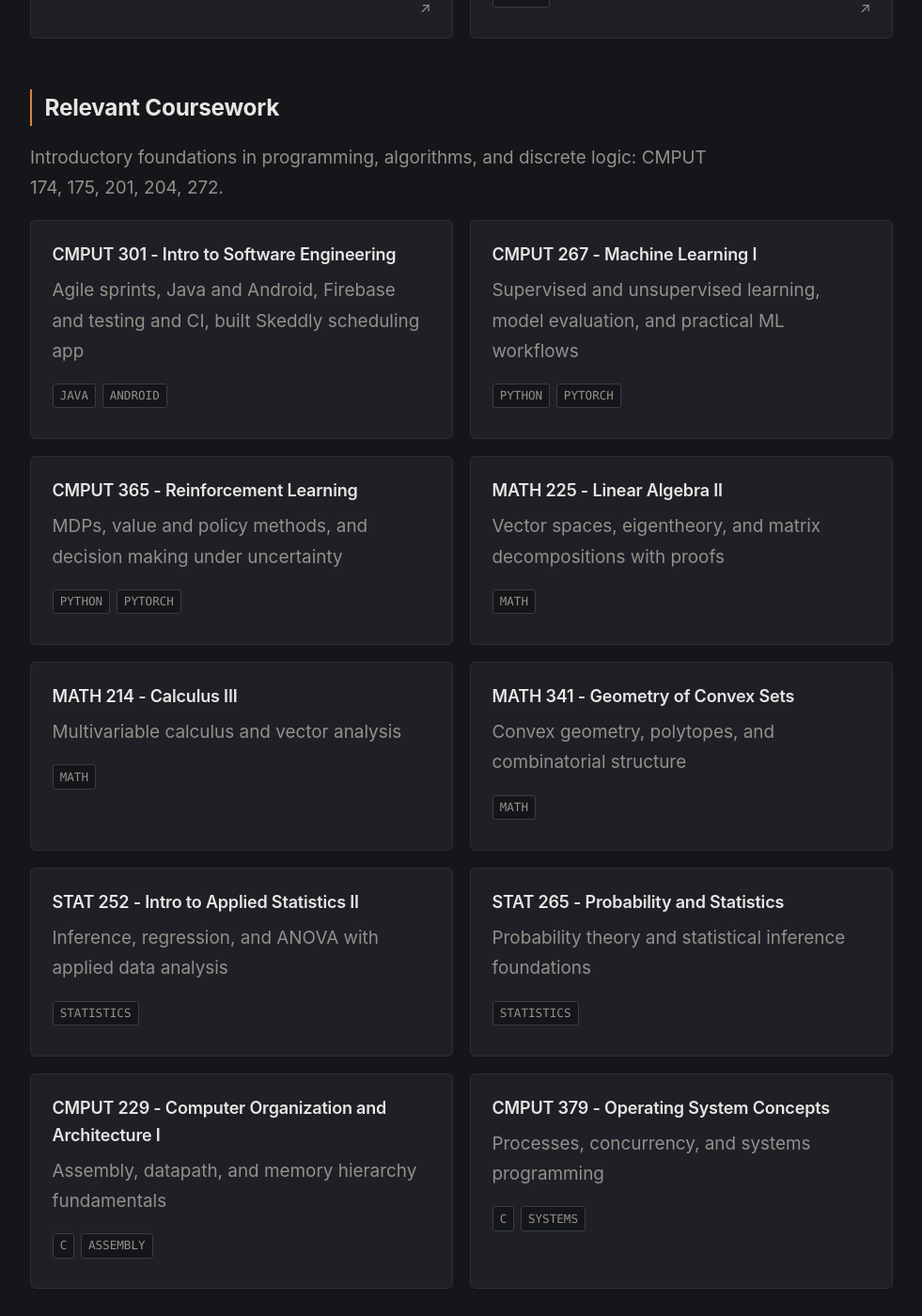
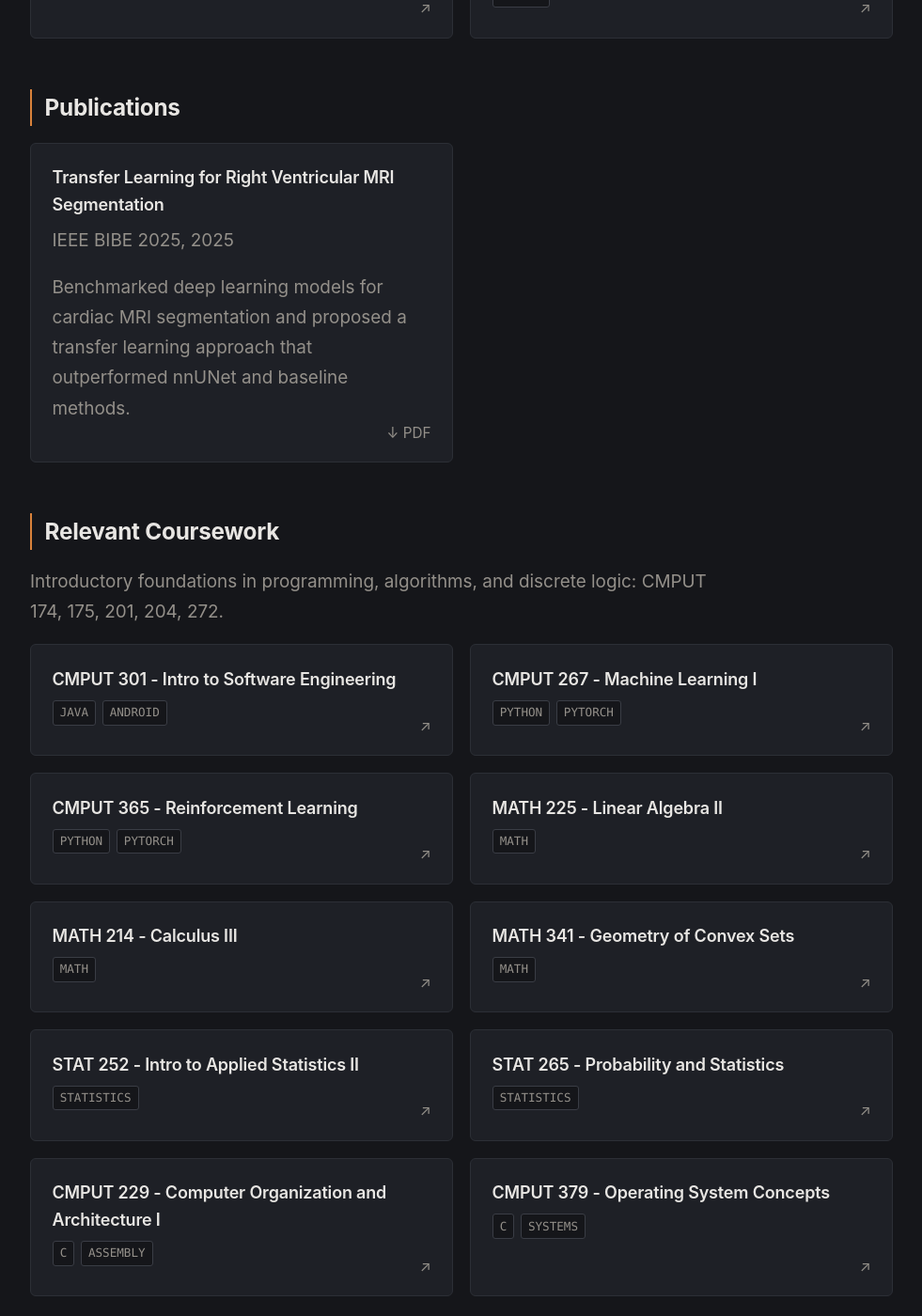
Before and after one commit to wowow2/wowow2.github.io, a Jekyll site: the page built from index.md, in a window 1280 px wide and 1400 px high, scrolled down 2458 px. Shown: the whole window at 94% size, without its empty margins (149-1130 px from the left). Built offline with Jekyll 4.4.1, drawn with Linux system fonts in a browser that asks for light colours.

Commit message:
feat(site): link coursework to UAlberta course pages, move publications above coursework
- courses: add url to each course pointing to official ualberta.ca course pages, drop custom summaries
- home: render Courses section after Publications, course cards link out to UAlberta

```diff
--- a/_data/courses.yml
+++ b/_data/courses.yml
@@ -3,65 +3,65 @@ intro: "Introductory foundations in programming, algorithms, and discrete logic:
 emphasized:
   - code: CMPUT 301
     title: Intro to Software Engineering
-    summary: Agile sprints, Java and Android, Firebase and testing and CI, built Skeddly scheduling app
+    url: https://www.ualberta.ca/en/courses/computer-science/CMPUT301
     tags:
       - Java
       - Android
 
   - code: CMPUT 267
     title: Machine Learning I
-    summary: Supervised and unsupervised learning, model evaluation, and practical ML workflows
+    url: https://www.ualberta.ca/en/courses/computer-science/CMPUT267
     tags:
       - Python
       - PyTorch
 
   - code: CMPUT 365
     title: Reinforcement Learning
-    summary: MDPs, value and policy methods, and decision making under uncertainty
+    url: https://www.ualberta.ca/en/courses/computer-science/CMPUT365
     tags:
       - Python
       - PyTorch
 
   - code: MATH 225
     title: Linear Algebra II
-    summary: Vector spaces, eigentheory, and matrix decompositions with proofs
+    url: https://www.ualberta.ca/en/courses/mathematical-statistical-sciences/MATH225
     tags:
       - Math
 
   - code: MATH 214
     title: Calculus III
-    summary: Multivariable calculus and vector analysis
+    url: https://www.ualberta.ca/en/courses/mathematical-statistical-sciences/MATH214
     tags:
       - Math
 
   - code: MATH 341
     title: Geometry of Convex Sets
-    summary: Convex geometry, polytopes, and combinatorial structure
+    url: https://www.ualberta.ca/en/courses/mathematical-statistical-sciences/MATH341
     tags:
       - Math
 
   - code: STAT 252
     title: Intro to Applied Statistics II
-    summary: Inference, regression, and ANOVA with applied data analysis
+    url: https://www.ualberta.ca/en/courses/mathematical-statistical-sciences/STAT252
     tags:
       - Statistics
 
   - code: STAT 265
     title: Probability and Statistics
-    summary: Probability theory and statistical inference foundations
+    url: https://www.ualberta.ca/en/courses/mathematical-statistical-sciences/STAT265
     tags:
       - Statistics
 
   - code: CMPUT 229
     title: Computer Organization and Architecture I
-    summary: Assembly, datapath, and memory hierarchy fundamentals
+    url: https://www.ualberta.ca/en/courses/computer-science/CMPUT229
     tags:
       - C
       - Assembly
 
   - code: CMPUT 379
     title: Operating System Concepts
-    summary: Processes, concurrency, and systems programming
+    url: https://www.ualberta.ca/en/courses/computer-science/CMPUT379
     tags:
       - C
       - Systems
--- a/_layouts/home.html
+++ b/_layouts/home.html
@@ -50,28 +50,6 @@ layout: default
   </section>
   {% endif %}
 
-  {% if site.data.courses %}
-  <section class="cards-section">
-    <h2>Relevant Coursework</h2>
-    <p class="card-summary" style="margin-bottom: 1rem; color: var(--muted); max-width: 40rem;">{{ site.data.courses.intro }}</p>
-    <div class="cards">
-      {% for c in site.data.courses.emphasized %}
-        <div class="card">
-          <h3>{{ c.code }} - {{ c.title }}</h3>
-          <p class="card-summary">{{ c.summary }}</p>
-          {% if c.tags %}
-            <ul class="card-tags">
-              {% for tag in c.tags %}
-                <li>{{ tag }}</li>
-              {% endfor %}
-            </ul>
-          {% endif %}
-        </div>
-      {% endfor %}
-    </div>
-  </section>
-  {% endif %}
-
   {% if site.data.publications %}
   <section class="cards-section">
     <h2>Publications</h2>
@@ -87,4 +65,26 @@ layout: default
     </div>
   </section>
   {% endif %}
+
+  {% if site.data.courses %}
+  <section class="cards-section">
+    <h2>Relevant Coursework</h2>
+    <p class="card-summary" style="margin-bottom: 1rem; color: var(--muted); max-width: 40rem;">{{ site.data.courses.intro }}</p>
+    <div class="cards">
+      {% for c in site.data.courses.emphasized %}
+        <a href="{{ c.url }}" class="card" target="_blank" rel="noopener">
+          <h3>{{ c.code }} - {{ c.title }}</h3>
+          {% if c.tags %}
+            <ul class="card-tags">
+              {% for tag in c.tags %}
+                <li>{{ tag }}</li>
+              {% endfor %}
+            </ul>
+          {% endif %}
+          <span class="card-arrow">&nearr;</span>
+        </a>
+      {% endfor %}
+    </div>
+  </section>
+  {% endif %}
 </section>
```
